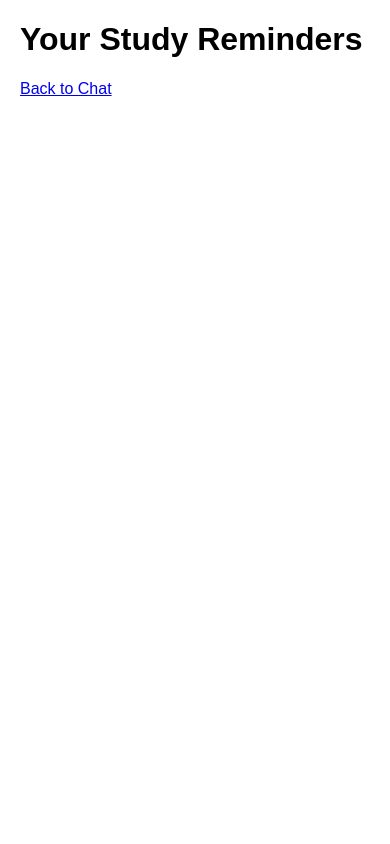
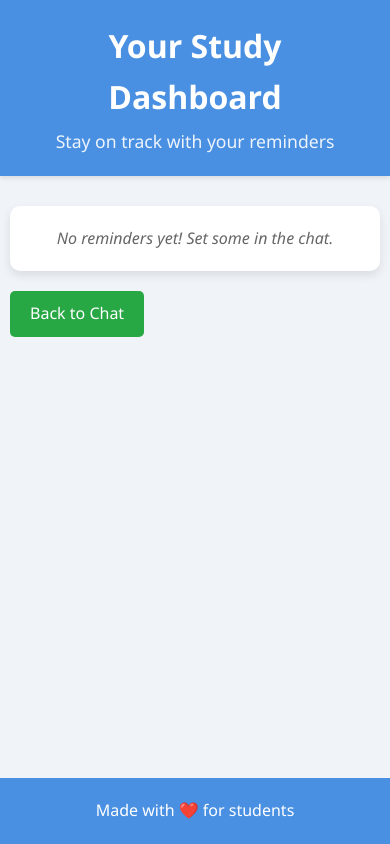
Before and after one commit to theycallmecode/study-reminder-ai, a Flask app: page /dashboard in a window 390 px wide. Run offline with Flask 3, Linux system fonts and the light colour scheme.

Commit message:
UI upgrade

```diff
--- a/static/style.css
+++ b/static/style.css
@@ -1,21 +1,177 @@
-body {
-    font-family: Arial, sans-serif;
-    margin: 20px;
+/* Reset and Base Styles */
+* {
+    margin: 0;
+    padding: 0;
+    box-sizing: border-box;
 }
 
-#chat-box {
-    border: 1px solid #ccc;
+body {
+    font-family: 'Segoe UI', Tahoma, Geneva, Verdana, sans-serif;
+    background-color: #f0f4f8;
+    color: #333;
+    line-height: 1.6;
+}
+
+/* Header */
+header {
+    background-color: #4a90e2;
+    color: white;
+    text-align: center;
+    padding: 20px;
+    box-shadow: 0 2px 5px rgba(0, 0, 0, 0.1);
+}
+
+header h1 {
+    font-size: 2em;
+    margin-bottom: 5px;
+}
+
+header p {
+    font-size: 1.1em;
+    opacity: 0.9;
+}
+
+/* Main Container */
+.container {
+    max-width: 800px;
+    margin: 30px auto;
+    padding: 0 20px;
+}
+
+/* Chat Container */
+.chat-container {
+    background: white;
+    border-radius: 10px;
+    box-shadow: 0 4px 10px rgba(0, 0, 0, 0.1);
+    padding: 20px;
+}
+
+.chat-box {
+    height: 400px;
+    overflow-y: auto;
     padding: 10px;
-    height: 300px;
-    overflow-y: scroll;
-    margin-bottom: 10px;
+    border: 1px solid #ddd;
+    border-radius: 5px;
+    background-color: #fafafa;
+    margin-bottom: 15px;
+}
+
+.chat-box p {
+    margin: 10px 0;
+}
+
+.chat-box p strong {
+    color: #4a90e2;
+}
+
+/* Input Area */
+.input-area {
+    display: flex;
+    gap: 10px;
 }
 
 input {
-    padding: 5px;
-    width: 200px;
+    flex: 1;
+    padding: 10px;
+    border: 1px solid #ccc;
+    border-radius: 5px;
+    font-size: 1em;
+    outline: none;
+    transition: border-color 0.3s;
+}
+
+input:focus {
+    border-color: #4a90e2;
 }
 
 button {
-    padding: 5px 10px;
+    padding: 10px 20px;
+    background-color: #4a90e2;
+    color: white;
+    border: none;
+    border-radius: 5px;
+    cursor: pointer;
+    font-size: 1em;
+    transition: background-color 0.3s;
 }
+
+button:hover {
+    background-color: #357abd;
+}
+
+/* Dashboard Link */
+.dashboard-link {
+    display: inline-block;
+    margin-top: 20px;
+    padding: 10px 20px;
+    background-color: #28a745;
+    color: white;
+    text-decoration: none;
+    border-radius: 5px;
+    transition: background-color 0.3s;
+}
+
+.dashboard-link:hover {
+    background-color: #218838;
+}
+
+/* Reminder Container */
+.reminder-container {
+    background: white;
+    border-radius: 10px;
+    box-shadow: 0 4px 10px rgba(0, 0, 0, 0.1);
+    padding: 20px;
+}
+
+.reminder-table {
+    width: 100%;
+    border-collapse: collapse;
+}
+
+.reminder-table th,
+.reminder-table td {
+    padding: 12px;
+    text-align: left;
+    border-bottom: 1px solid #ddd;
+}
+
+.reminder-table th {
+    background-color: #4a90e2;
+    color: white;
+}
+
+.reminder-table tr:nth-child(even) {
+    background-color: #f9f9f9;
+}
+
+.no-reminders {
+    text-align: center;
+    color: #666;
+    font-style: italic;
+}
+
+/* Footer */
+footer {
+    text-align: center;
+    padding: 20px;
+    background-color: #4a90e2;
+    color: white;
+    position: fixed;
+    bottom: 0;
+    width: 100%;
+}
+
+/* Responsive Design */
+@media (max-width: 600px) {
+    .container {
+        padding: 0 10px;
+    }
+
+    .input-area {
+        flex-direction: column;
+    }
+
+    button {
+        width: 100%;
+    }
+}
--- a/templates/dashboard.html
+++ b/templates/dashboard.html
@@ -2,16 +2,42 @@
 <html lang="en">
 <head>
     <meta charset="UTF-8">
-    <title>Dashboard</title>
+    <meta name="viewport" content="width=device-width, initial-scale=1.0">
+    <title>Dashboard - Study Reminder AI</title>
     <link rel="stylesheet" href="{{ url_for('static', filename='style.css') }}">
 </head>
 <body>
-    <h1>Your Study Reminders</h1>
-    <ul>
-        {% for reminder in reminders %}
-            <li>{{ reminder.task }} - Scheduled at {{ reminder.time }}</li>
-        {% endfor %}
-    </ul>
-    <a href="/">Back to Chat</a>
+    <header>
+        <h1>Your Study Dashboard</h1>
+        <p>Stay on track with your reminders</p>
+    </header>
+    <main class="container">
+        <section class="reminder-container">
+            {% if reminders %}
+                <table class="reminder-table">
+                    <thead>
+                        <tr>
+                            <th>Task</th>
+                            <th>Scheduled Time</th>
+                        </tr>
+                    </thead>
+                    <tbody>
+                        {% for reminder in reminders %}
+                            <tr>
+                                <td>{{ reminder.task }}</td>
+                                <td>{{ reminder.time }}</td>
+                            </tr>
+                        {% endfor %}
+                    </tbody>
+                </table>
+            {% else %}
+                <p class="no-reminders">No reminders yet! Set some in the chat.</p>
+            {% endif %}
+        </section>
+        <a href="/" class="dashboard-link">Back to Chat</a>
+    </main>
+    <footer>
+        <p>Made with ❤️ for students</p>
+    </footer>
 </body>
 </html>
```
Also changed, not shown: templates/index.html (+18 -5 lines).
